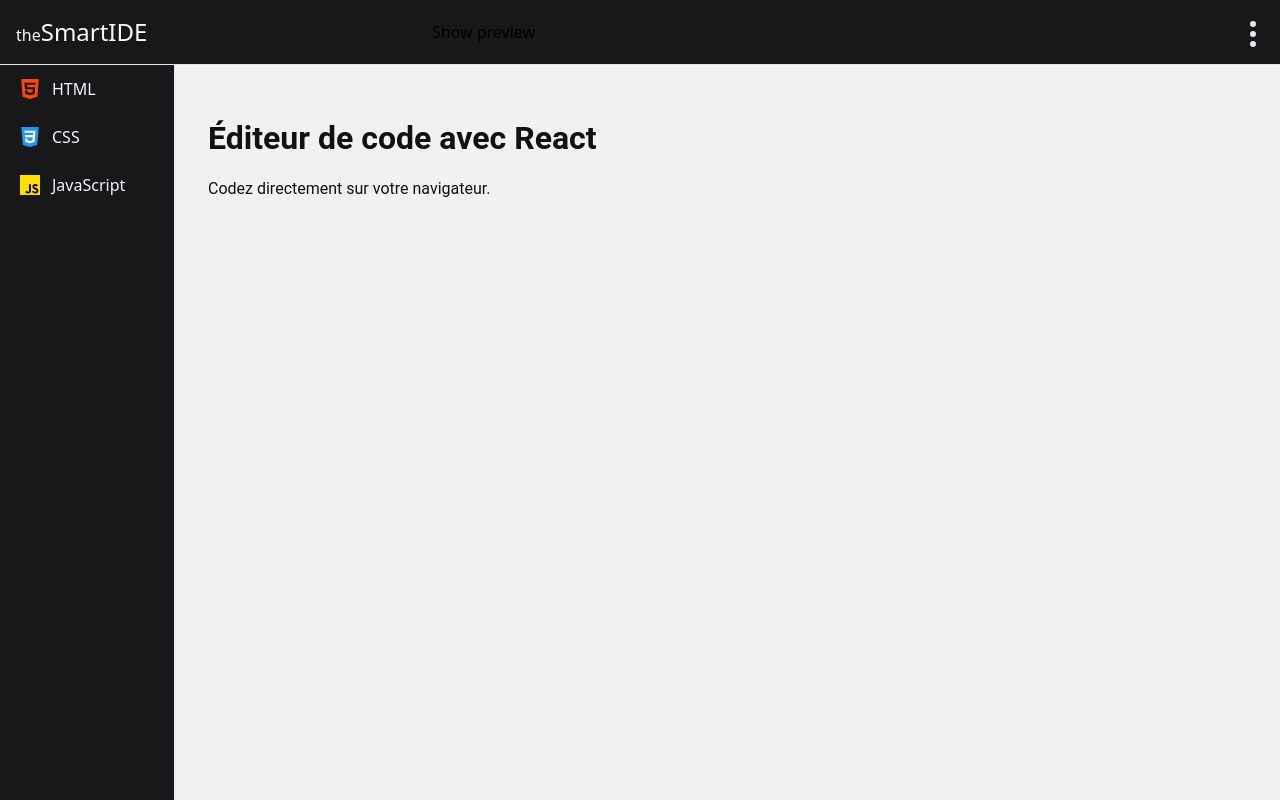
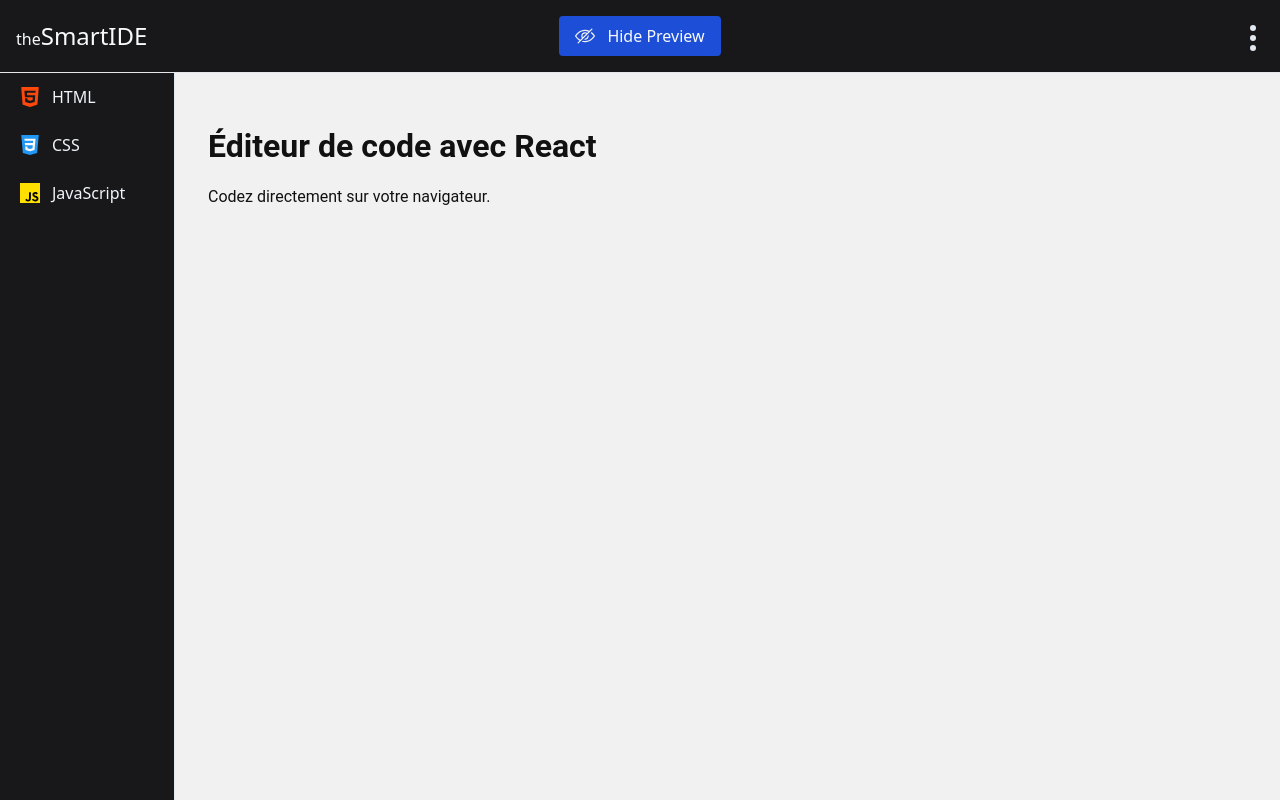
Before and after one commit to Quollector/IDEReact, a React (Vite) app: page / in a window 1280 px wide. Built offline with nearby package versions, Linux system fonts and the light colour scheme.

Commit message:
Add preview

```diff
--- a/src/App.jsx
+++ b/src/App.jsx
@@ -1,4 +1,5 @@
 import Tabs from "./components/Tabs"
+import PreviewButton from "./components/PreviewButton"
 
 function App() {
   return (
@@ -8,7 +9,7 @@
           <span className="text-base">the</span>SmartIDE
         </h1>
         <div className="w-full">
-          <button>Show preview</button>
+          <PreviewButton />
         </div>
         <div className="w-full flex">
           <div className="ml-auto mr-2">
--- a/src/components/ButtonTab.jsx
+++ b/src/components/ButtonTab.jsx
@@ -1,8 +1,19 @@
+import { useDispatch } from "react-redux";
+import { hidePreview } from "../features/preview";
+
 export default function ButtonTab({id, toggleTab, buttonContent, imgURL}) {
-  return (
-    <button onClick={() => toggleTab(id)} className="flex items-center px-5 py-3 hover:bg-slate-600 focus:bg-slate-600 outline-none">
-        <img src={imgURL} alt="" className="w-5" />
-        <span className="ml-3 text-slate-100 text-md">{buttonContent}</span>
-    </button>
-  )
+
+    const dispatch = useDispatch()
+
+    return (
+        <button
+        onClick={() => {
+            toggleTab(id)
+            dispatch(hidePreview())
+        }}
+        className="flex items-center px-5 py-3 hover:bg-slate-600 focus:bg-slate-600 outline-none">
+            <img src={imgURL} alt="" className="w-5" />
+            <span className="ml-3 text-slate-100 text-md">{buttonContent}</span>
+        </button>
+    )
 }
--- /dev/null
+++ b/src/components/PreviewButton.jsx
@@ -0,0 +1,21 @@
+import showView from "../assets/view.svg"
+import hideView from "../assets/hide.svg"
+import { useSelector } from "react-redux"
+import { useDispatch } from "react-redux"
+import { togglePreview } from "../features/preview"
+
+export default function PreviewButton() {
+
+    const previewData = useSelector(state => state.preview)
+    const dispatch = useDispatch()
+
+
+  return (
+    <button onClick={() => dispatch(togglePreview())} className="py-2 px-4 rounded bg-blue-700 flex mx-auto items-center text-slate-50">
+        <img
+        className="w-5 mr-3"
+        src={previewData.preview ? hideView : showView} alt="" />
+        <span>{previewData.preview ? "Hide" : "Show"} Preview</span>
+    </button>
+  )
+}
--- a/src/components/Tabs.jsx
+++ b/src/components/Tabs.jsx
@@ -7,6 +7,7 @@
 export default function Tabs() {
 
     const tabsState = useSelector(state => state.tabs)
+    const previewData = useSelector(state => state.preview)
     const [tabIndex, setTabIndex] = useState(tabsState[0].id)
 
     return (
@@ -18,7 +19,7 @@
             </div>
             <div className="w-full grow relative">
                 <CodeTab id={tabIndex} code={tabsState.find(obj => obj.id === tabIndex).code} />
-                < Preview />
+                {previewData.preview && <Preview />}
             </div>
         </div>
     )
--- /dev/null
+++ b/src/features/preview.js
@@ -0,0 +1,21 @@
+import { createSlice } from "@reduxjs/toolkit";
+
+const initialState = {
+    preview: true
+}
+
+export const preview = createSlice({
+    name: "preview",
+    initialState,
+    reducers: {
+        togglePreview: (state) => {
+            state.preview = !state.preview
+        },
+        hidePreview: (state) => {
+            state.preview = false
+        }
+    }
+})
+
+export const {togglePreview, hidePreview} = preview.actions
+export default preview.reducer
--- a/src/store.js
+++ b/src/store.js
@@ -1,8 +1,10 @@
 import { configureStore } from "@reduxjs/toolkit";
 import tabs from "./features/tabs";
+import preview from "./features/preview";
 
 export const store = configureStore({
     reducer: {
-        tabs
+        tabs,
+        preview
     }
 })
```
